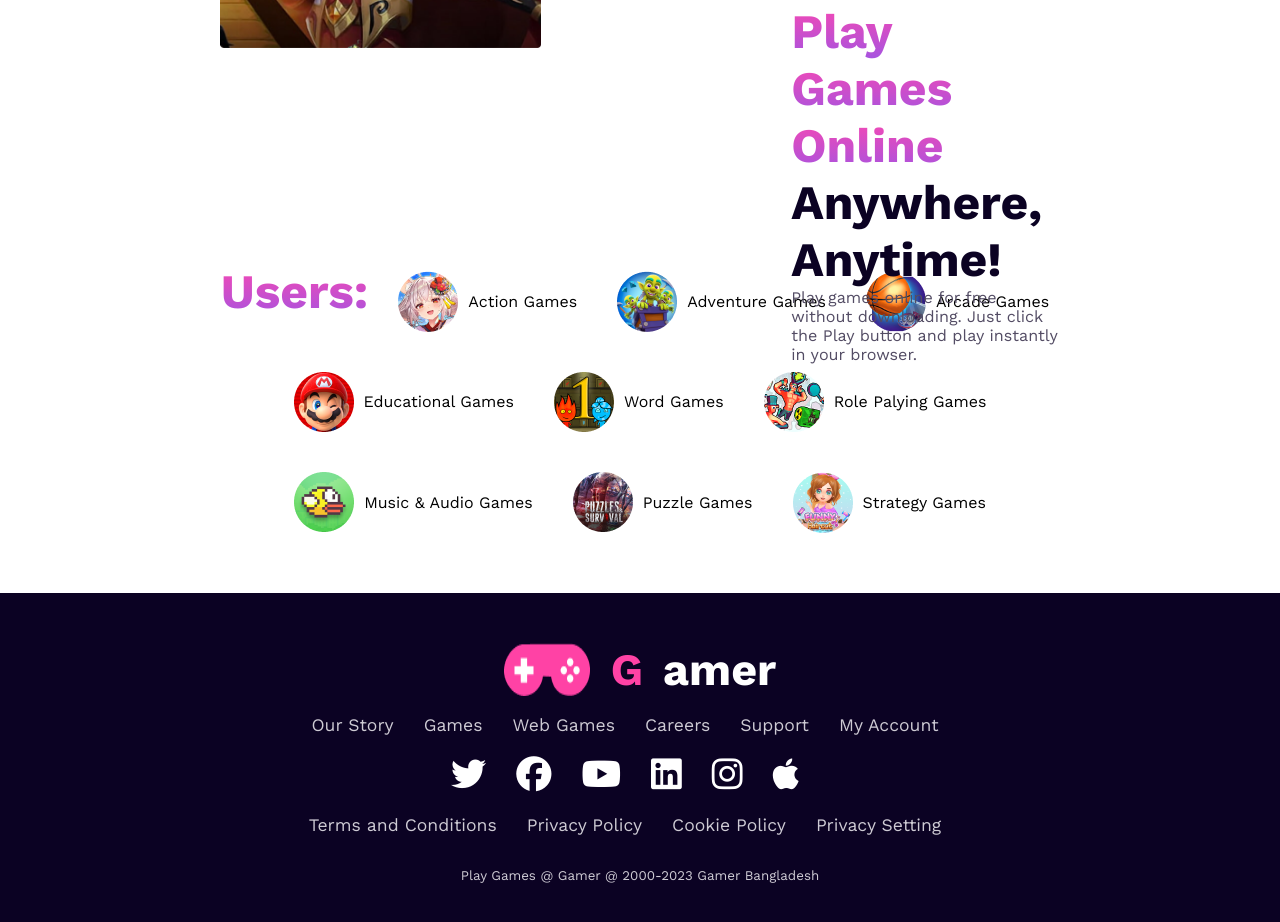
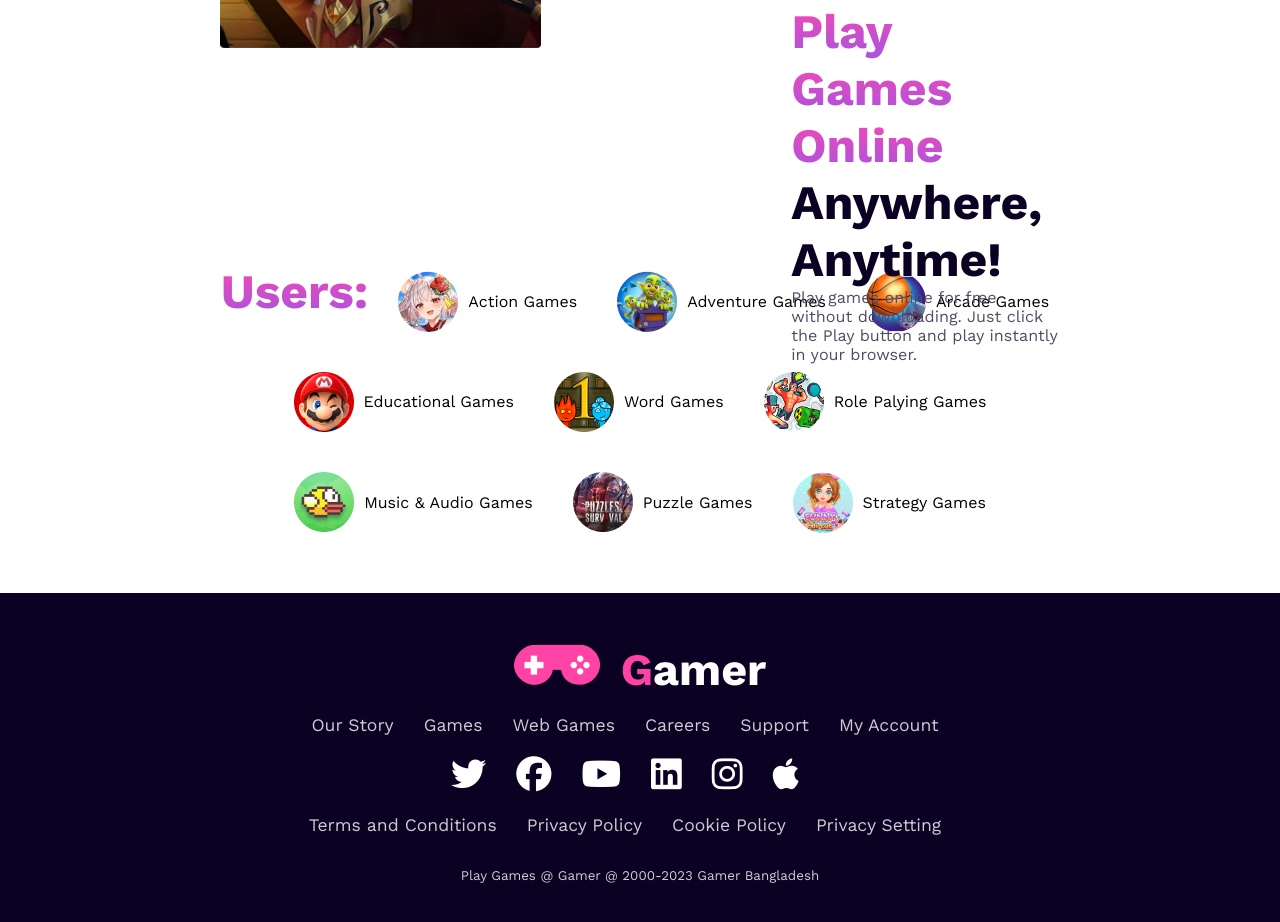
Before and after one commit to rafee-rawshony/Programming-Hero-Assignment-2, a plain HTML site: page index.html in a window 1280 px wide. Shown: the part 2794-3716 px from the top of the page. Drawn offline with nearby package versions, Linux system fonts and the light colour scheme.

Commit message:
final compit push update

```diff
--- a/index.html
+++ b/index.html
@@ -199,8 +199,12 @@
     <footer>
         <div class="logo footer-logo">
             <h1>
-                <img class="header-logo" src="./images/Frame.png" alt="">
-                <span class="primary-color">G</span>amer
+                <div>
+                    <img class="header-logo" src="./images/Frame.png" alt="">
+                </div>
+                <div>
+                    <span class="primary-color">G</span>amer
+                </div>
             </h1>
         </div>
         <br>
@@ -246,5 +250,3 @@
 </body>
 
 </html>
-
-<!-- finish -->
```
